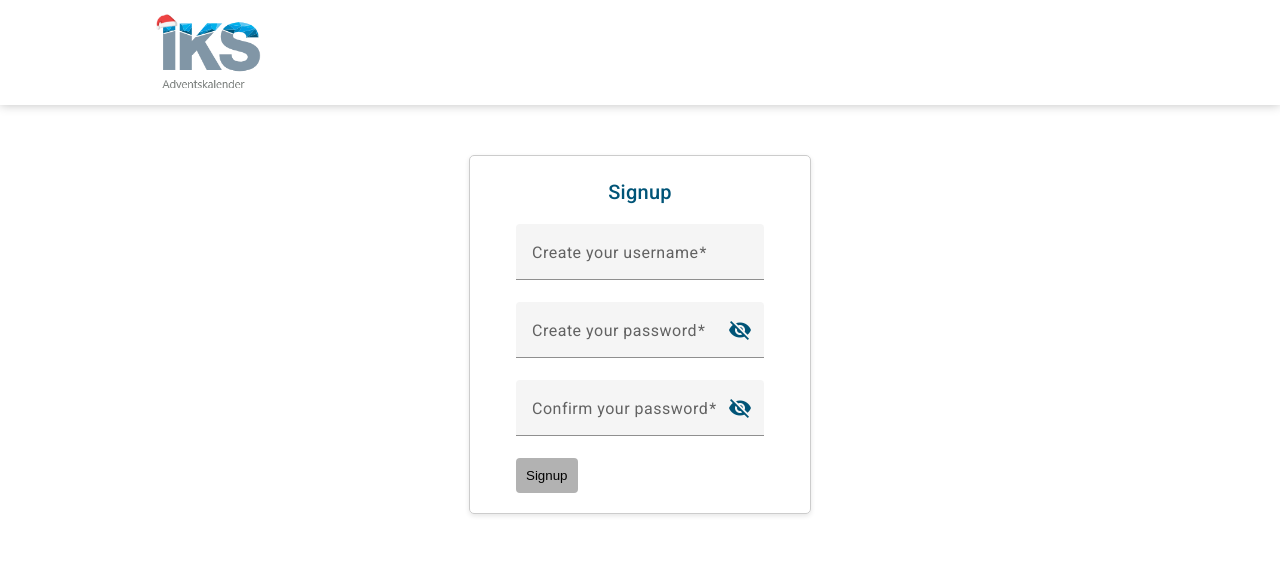
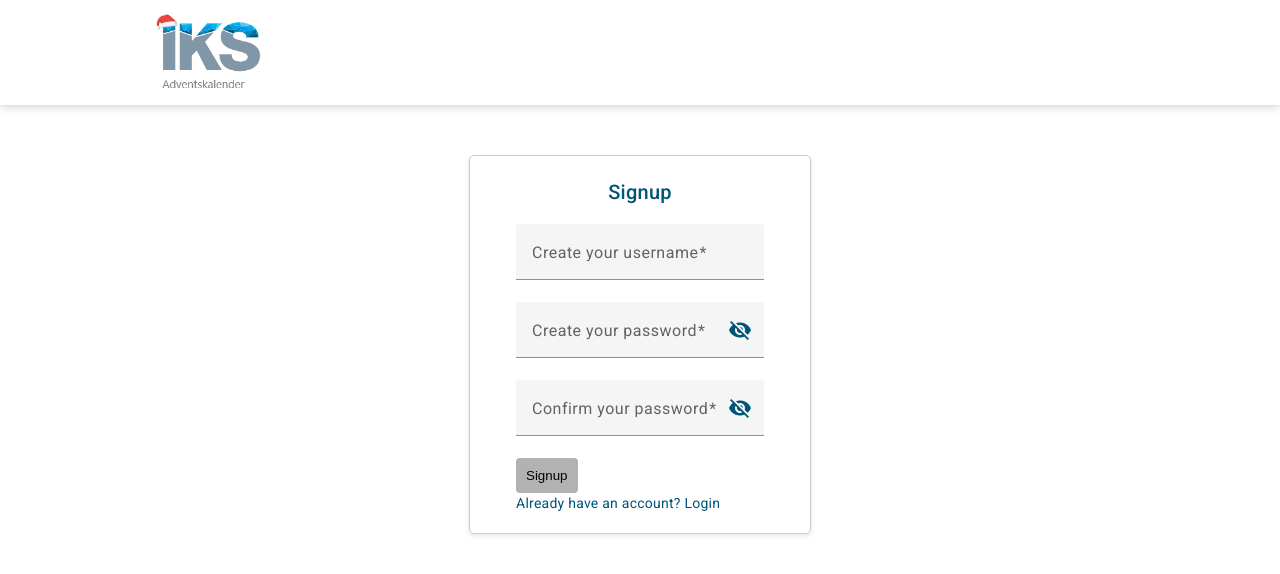
Before and after one commit to JSiggelkow/advent_calendar, an Angular app in the folder advent_calendar_frontend/: page /register in a window 1280 px wide. Shown: the top 574 px of the page. Built offline with nearby package versions, Linux system fonts and the light colour scheme.

Commit message:
🚸 added nav link from signup to login

```diff
--- a/advent_calendar_frontend/src/app/login/register/register.component.html
+++ b/advent_calendar_frontend/src/app/login/register/register.component.html
@@ -33,5 +33,10 @@
     <button class="submitButton" type="submit" id="registerButton"
             [disabled]="signupForm.invalid">Signup
     </button>
+    <div id="lineBrake"></div>
+    <div (click)="onNavigateToLogin()">
+      <span class="toLogin">Already have an account?</span>
+      <span id="toLoginLogin"> Login</span>
+    </div>
   </form>
 </div>
```
